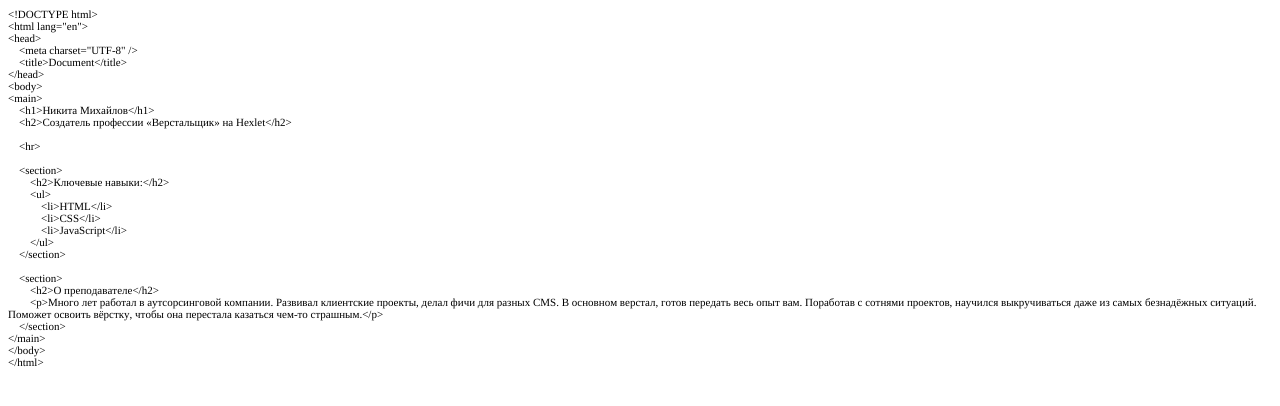
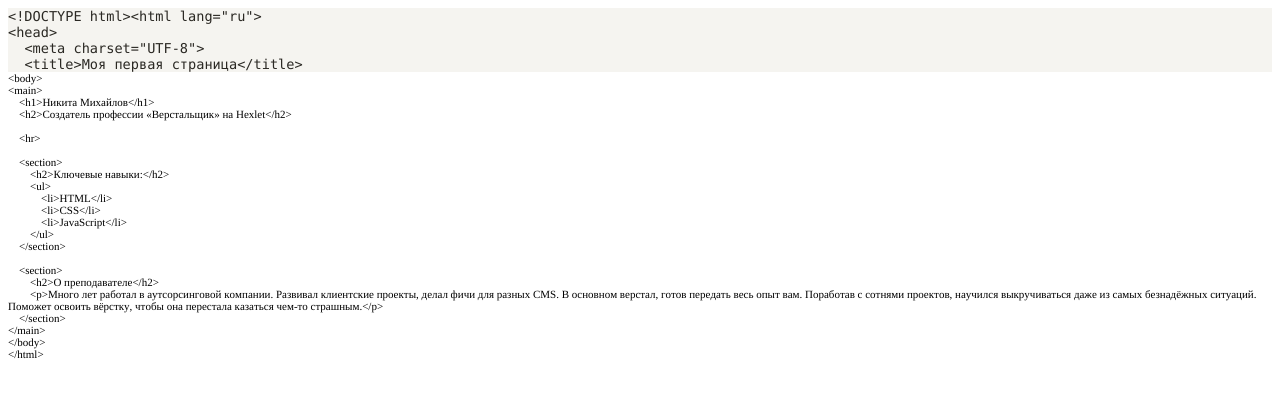
Before and after one commit to 1pancho/1pancho.github.io, a plain HTML site: page index.html in a window 1280 px wide. Drawn offline with Linux system fonts and the light colour scheme.

Commit message:
Add files via upload

```diff
--- a/index.html
+++ b/index.html
@@ -7,47 +7,47 @@
   <meta name="Generator" content="Cocoa HTML Writer">
   <meta name="CocoaVersion" content="2113.2">
   <style type="text/css">
-    p.p1 {margin: 0.0px 0.0px 0.0px 0.0px; font: 11.0px Times; color: #000000; -webkit-text-stroke: #3a3939; background-color: #ffffff}
-    p.p2 {margin: 0.0px 0.0px 0.0px 0.0px; font: 11.0px Times; color: #000000; -webkit-text-stroke: #0b005a; background-color: #ffffff}
-    p.p3 {margin: 0.0px 0.0px 0.0px 0.0px; font: 11.0px Times; color: #000000; -webkit-text-stroke: #15181a; background-color: #ffffff}
+    p.p1 {margin: 0.0px 0.0px 0.0px 0.0px; font: 13.6px Menlo; color: #2a2823; -webkit-text-stroke: #2a2823; background-color: #f5f4f0}
+    p.p2 {margin: 0.0px 0.0px 0.0px 0.0px; font: 11.0px Times; color: #000000; -webkit-text-stroke: #2c2b2b; background-color: #ffffff}
+    p.p3 {margin: 0.0px 0.0px 0.0px 0.0px; font: 11.0px Times; color: #000000; -webkit-text-stroke: #0a0048; background-color: #ffffff}
+    p.p4 {margin: 0.0px 0.0px 0.0px 0.0px; font: 11.0px Times; color: #000000; -webkit-text-stroke: #111314; background-color: #ffffff}
+    p.p5 {margin: 0.0px 0.0px 0.0px 0.0px; font: 11.0px Times; color: #000000; -webkit-text-stroke: #111314}
     span.s1 {font-kerning: none}
     span.s2 {font-kerning: none; direction: ltr; unicode-bidi: bidi-override}
-    span.s3 {font-kerning: none; -webkit-text-stroke: 0px #0b005a; direction: ltr; unicode-bidi: bidi-override}
-    span.s4 {font-kerning: none; -webkit-text-stroke: 0px #15181a; direction: ltr; unicode-bidi: bidi-override}
+    span.s3 {font-kerning: none; -webkit-text-stroke: 0px #0a0048; direction: ltr; unicode-bidi: bidi-override}
+    span.s4 {font-kerning: none; -webkit-text-stroke: 0px #111314; direction: ltr; unicode-bidi: bidi-override}
   </style>
 </head>
 <body>
-<p class="p1"><span class="s1">&lt;!DOCTYPE html&gt;</span></p>
-<p class="p1"><span class="s1">&lt;html lang="en"&gt;</span></p>
+<p class="p1"><span class="s1">&lt;!DOCTYPE html&gt;&lt;html lang="ru"&gt;</span></p>
 <p class="p1"><span class="s1">&lt;head&gt;</span></p>
-<p class="p1"><span class="s1"><span class="Apple-converted-space">    </span>&lt;meta charset="UTF-8" /&gt;</span></p>
-<p class="p1"><span class="s1"><span class="Apple-converted-space">    </span>&lt;title&gt;Document&lt;/title&gt;</span></p>
-<p class="p1"><span class="s1">&lt;/head&gt;</span></p>
-<p class="p1"><span class="s1">&lt;body&gt;</span></p>
-<p class="p2"><span class="s2">&lt;main&gt;</span></p>
-<p class="p3"><span class="s2"><span class="Apple-converted-space">    </span></span><span class="s3">&lt;h1&gt;</span><span class="s2">Никита Михайлов</span><span class="s3">&lt;/h1&gt;</span></p>
-<p class="p3"><span class="s2"><span class="Apple-converted-space">    </span></span><span class="s3">&lt;h2&gt;</span><span class="s2">Создатель профессии «Верстальщик» на Hexlet</span><span class="s3">&lt;/h2&gt;</span></p>
-<p class="p3"><span class="s1"><br>
+<p class="p1"><span class="s1"><span class="Apple-converted-space">  </span>&lt;meta charset="UTF-8"&gt;</span></p>
+<p class="p1"><span class="s1"><span class="Apple-converted-space">  </span>&lt;title&gt;Моя первая страница&lt;/title&gt;</span></p>
+<p class="p2"><span class="s1">&lt;body&gt;</span></p>
+<p class="p3"><span class="s2">&lt;main&gt;</span></p>
+<p class="p4"><span class="s2"><span class="Apple-converted-space">    </span></span><span class="s3">&lt;h1&gt;</span><span class="s2">Никита Михайлов</span><span class="s3">&lt;/h1&gt;</span></p>
+<p class="p4"><span class="s2"><span class="Apple-converted-space">    </span></span><span class="s3">&lt;h2&gt;</span><span class="s2">Создатель профессии «Верстальщик» на Hexlet</span><span class="s3">&lt;/h2&gt;</span></p>
+<p class="p5"><span class="s1"><br>
 </span></p>
-<p class="p3"><span class="s2"><span class="Apple-converted-space">    </span></span><span class="s3">&lt;hr&gt;</span></p>
-<p class="p3"><span class="s1"><br>
+<p class="p4"><span class="s2"><span class="Apple-converted-space">    </span></span><span class="s3">&lt;hr&gt;</span></p>
+<p class="p5"><span class="s1"><br>
 </span></p>
-<p class="p2"><span class="s4"><span class="Apple-converted-space">    </span></span><span class="s2">&lt;section&gt;</span></p>
-<p class="p3"><span class="s2"><span class="Apple-converted-space">        </span></span><span class="s3">&lt;h2&gt;</span><span class="s2">Ключевые навыки:</span><span class="s3">&lt;/h2&gt;</span></p>
-<p class="p3"><span class="s2"><span class="Apple-converted-space">        </span></span><span class="s3">&lt;ul&gt;</span></p>
-<p class="p3"><span class="s2"><span class="Apple-converted-space">            </span></span><span class="s3">&lt;li&gt;</span><span class="s2">HTML</span><span class="s3">&lt;/li&gt;</span></p>
-<p class="p3"><span class="s2"><span class="Apple-converted-space">            </span></span><span class="s3">&lt;li&gt;</span><span class="s2">CSS</span><span class="s3">&lt;/li&gt;</span></p>
-<p class="p3"><span class="s2"><span class="Apple-converted-space">            </span></span><span class="s3">&lt;li&gt;</span><span class="s2">JavaScript</span><span class="s3">&lt;/li&gt;</span></p>
-<p class="p3"><span class="s2"><span class="Apple-converted-space">        </span></span><span class="s3">&lt;/ul&gt;</span></p>
-<p class="p2"><span class="s4"><span class="Apple-converted-space">    </span></span><span class="s2">&lt;/section&gt;</span></p>
-<p class="p3"><span class="s1"><br>
+<p class="p3"><span class="s4"><span class="Apple-converted-space">    </span></span><span class="s2">&lt;section&gt;</span></p>
+<p class="p4"><span class="s2"><span class="Apple-converted-space">        </span></span><span class="s3">&lt;h2&gt;</span><span class="s2">Ключевые навыки:</span><span class="s3">&lt;/h2&gt;</span></p>
+<p class="p4"><span class="s2"><span class="Apple-converted-space">        </span></span><span class="s3">&lt;ul&gt;</span></p>
+<p class="p4"><span class="s2"><span class="Apple-converted-space">            </span></span><span class="s3">&lt;li&gt;</span><span class="s2">HTML</span><span class="s3">&lt;/li&gt;</span></p>
+<p class="p4"><span class="s2"><span class="Apple-converted-space">            </span></span><span class="s3">&lt;li&gt;</span><span class="s2">CSS</span><span class="s3">&lt;/li&gt;</span></p>
+<p class="p4"><span class="s2"><span class="Apple-converted-space">            </span></span><span class="s3">&lt;li&gt;</span><span class="s2">JavaScript</span><span class="s3">&lt;/li&gt;</span></p>
+<p class="p4"><span class="s2"><span class="Apple-converted-space">        </span></span><span class="s3">&lt;/ul&gt;</span></p>
+<p class="p3"><span class="s4"><span class="Apple-converted-space">    </span></span><span class="s2">&lt;/section&gt;</span></p>
+<p class="p5"><span class="s1"><br>
 </span></p>
-<p class="p2"><span class="s4"><span class="Apple-converted-space">    </span></span><span class="s2">&lt;section&gt;</span></p>
-<p class="p3"><span class="s2"><span class="Apple-converted-space">        </span></span><span class="s3">&lt;h2&gt;</span><span class="s2">О преподавателе</span><span class="s3">&lt;/h2&gt;</span></p>
-<p class="p3"><span class="s2"><span class="Apple-converted-space">        </span></span><span class="s3">&lt;p&gt;</span><span class="s2">Много лет работал в аутсорсинговой компании. Развивал клиентские проекты, делал фичи для разных CMS. В основном верстал, готов передать весь опыт вам. Поработав с сотнями проектов, научился выкручиваться даже из самых безнадёжных ситуаций. Поможет освоить вёрстку, чтобы она перестала казаться чем-то страшным.</span><span class="s3">&lt;/p&gt;</span></p>
-<p class="p2"><span class="s4"><span class="Apple-converted-space">    </span></span><span class="s2">&lt;/section&gt;</span></p>
-<p class="p2"><span class="s2">&lt;/main&gt;</span></p>
-<p class="p2"><span class="s1">&lt;/body&gt;</span></p>
-<p class="p2"><span class="s1">&lt;/html&gt;</span></p>
+<p class="p3"><span class="s4"><span class="Apple-converted-space">    </span></span><span class="s2">&lt;section&gt;</span></p>
+<p class="p4"><span class="s2"><span class="Apple-converted-space">        </span></span><span class="s3">&lt;h2&gt;</span><span class="s2">О преподавателе</span><span class="s3">&lt;/h2&gt;</span></p>
+<p class="p4"><span class="s2"><span class="Apple-converted-space">        </span></span><span class="s3">&lt;p&gt;</span><span class="s2">Много лет работал в аутсорсинговой компании. Развивал клиентские проекты, делал фичи для разных CMS. В основном верстал, готов передать весь опыт вам. Поработав с сотнями проектов, научился выкручиваться даже из самых безнадёжных ситуаций. Поможет освоить вёрстку, чтобы она перестала казаться чем-то страшным.</span><span class="s3">&lt;/p&gt;</span></p>
+<p class="p3"><span class="s4"><span class="Apple-converted-space">    </span></span><span class="s2">&lt;/section&gt;</span></p>
+<p class="p3"><span class="s2">&lt;/main&gt;</span></p>
+<p class="p3"><span class="s1">&lt;/body&gt;</span></p>
+<p class="p3"><span class="s1">&lt;/html&gt;</span></p>
 </body>
 </html>
```
